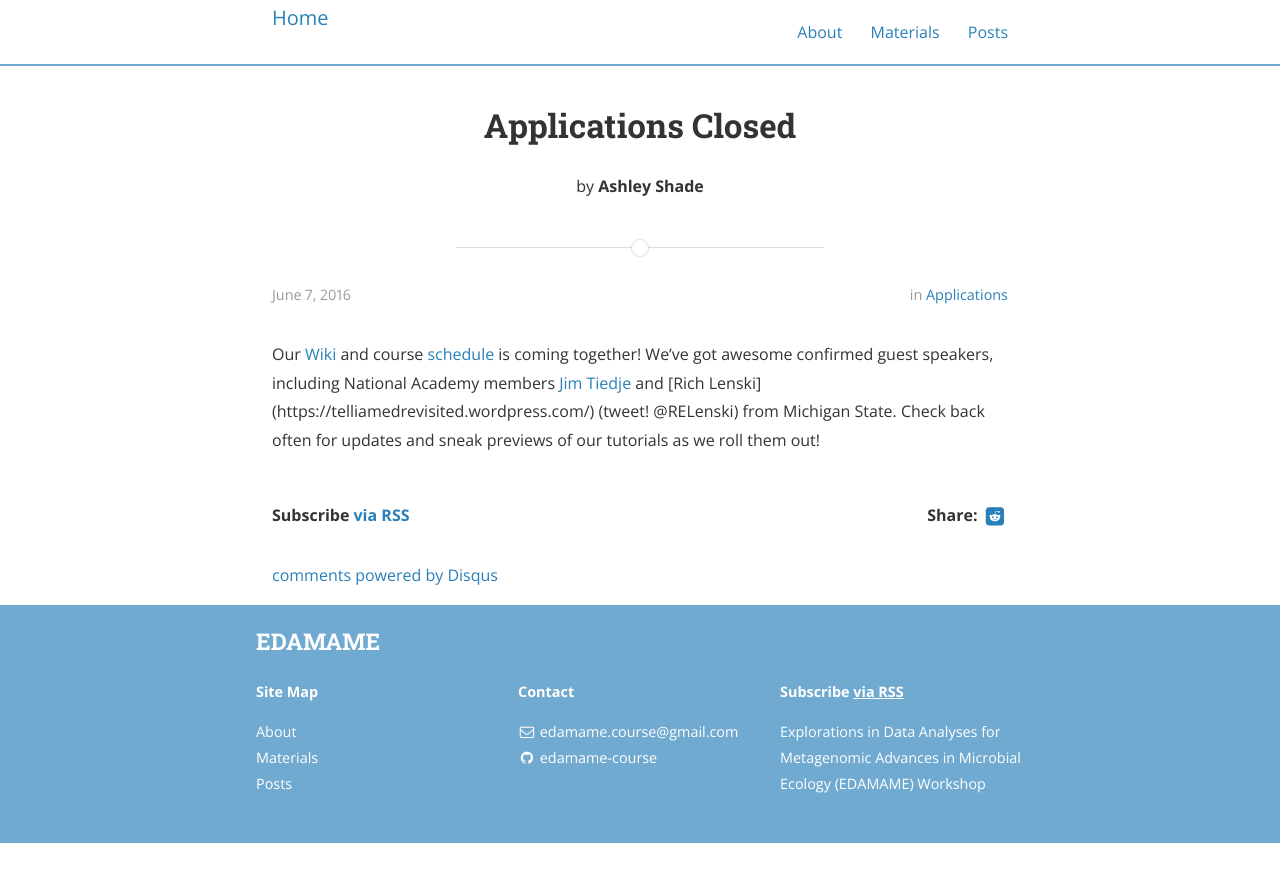
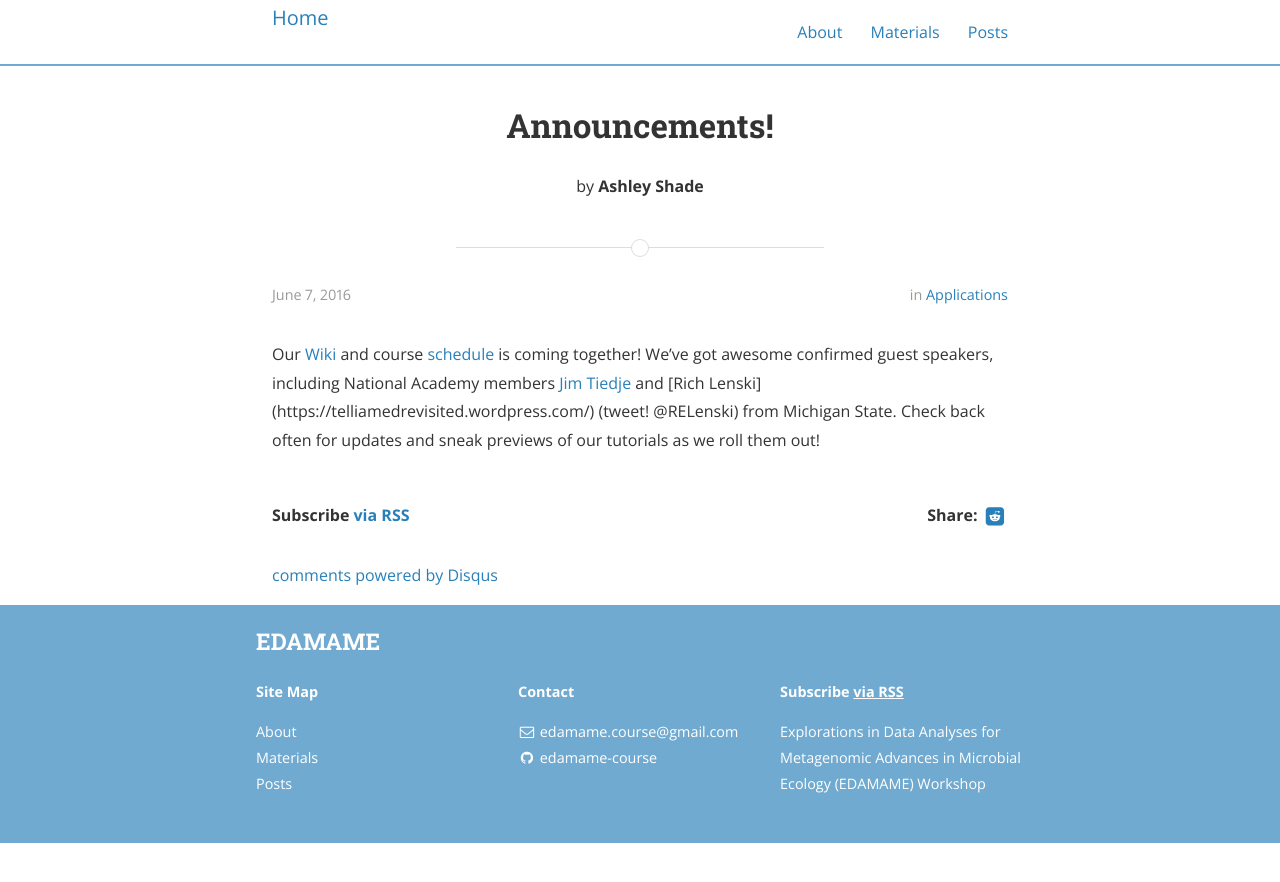
Before and after one commit to edamame-course/edamame-course.github.io, a Jekyll site: the page built from _posts/2016-06-07-ScheduleWIP.markdown, in a window 1280 px wide. Shown: the top 882 px of the page. Built offline with Jekyll 4.4.1, drawn with Linux system fonts in a browser that asks for light colours; nearby versions of some CDN libraries; comment, search, counter and statistics services are not loaded; a style sheet for code colours, icons or effects is not loaded.

Commit message:
Update 2016-06-07-ScheduleWIP.markdown

```diff
--- a/_posts/2016-06-07-ScheduleWIP.markdown
+++ b/_posts/2016-06-07-ScheduleWIP.markdown
@@ -1,6 +1,6 @@
 ---
 layout: post
-title:  "Applications Closed"
+title:  "Announcements!"
 date:   2016-06-07 15:30:00
 author: Ashley Shade
 categories: applications
```
